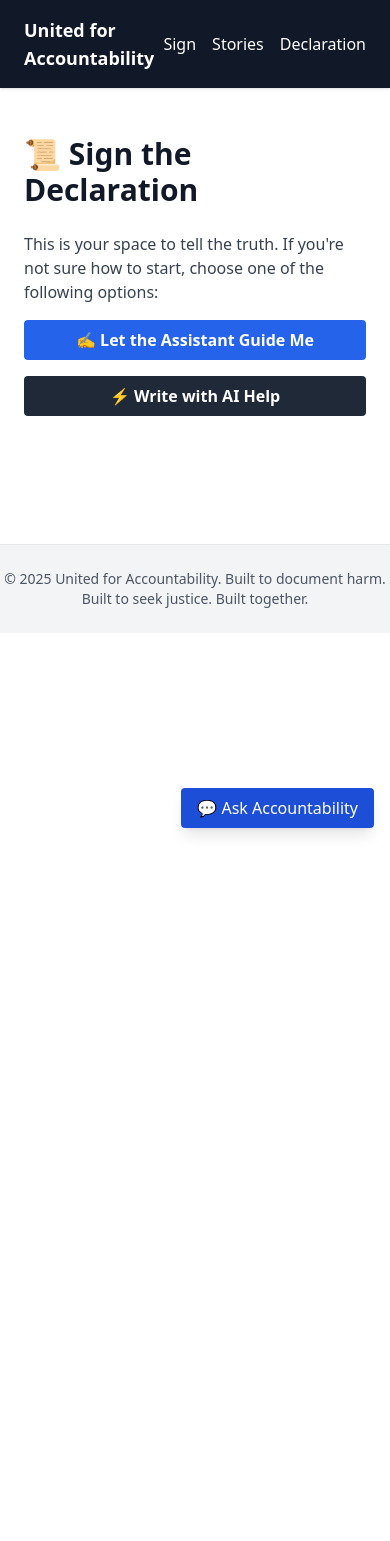
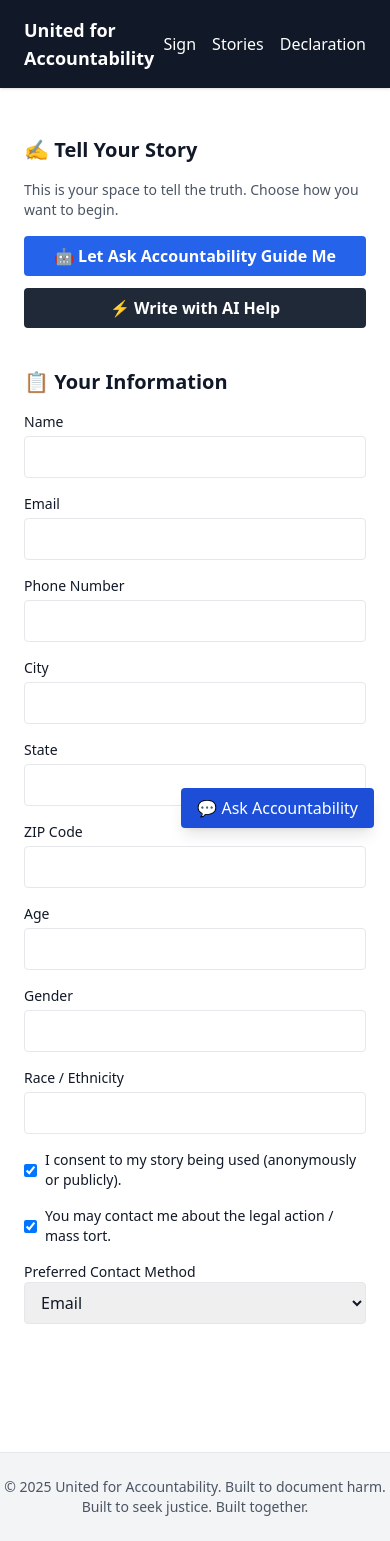
Before and after one commit to United-for-Accountability/mass-tort-platform, a Next.js app: page /sign in a window 390 px wide. Before the commit the page ends 844 px from the top, so only its background shows below. Built offline with nearby package versions, Linux system fonts and the light colour scheme.

Commit message:
Update sign.js

```diff
--- a/pages/sign.js
+++ b/pages/sign.js
@@ -10,15 +10,49 @@ export default function Sign() {
   const [submitted, setSubmitted] = useState(false);
   const [mode, setMode] = useState(''); // '' | 'ai' | 'guided'
 
-  const handleSubmit = () => {
-    if (!story.trim()) {
-      alert('Please enter or generate a story first.');
+  const [formData, setFormData] = useState({
+    name: '',
+    email: '',
+    phone: '',
+    city: '',
+    state: '',
+    zip: '',
+    age: '',
+    gender: '',
+    race: '',
+    consentToUse: true,
+    canContact: true,
+    contactMethod: 'email',
+  });
+
+  const handleChange = (e) => {
+    const { name, type, value, checked } = e.target;
+    setFormData((prev) => ({
+      ...prev,
+      [name]: type === 'checkbox' ? checked : value,
+    }));
+  };
+
+  const handleSubmit = async () => {
+    if (!story.trim() || !formData.name || !formData.email) {
+      alert('Please complete the story and required fields.');
       return;
     }
 
-    // Placeholder for future Airtable/API connection
-    console.log('Submitted story:', story);
+    try {
+      const res = await fetch('/api/submit', {
+        method: 'POST',
+        headers: { 'Content-Type': 'application/json' },
+        body: JSON.stringify({ ...formData, story }),
+      });
+
+      const data = await res.json();
+      if (!res.ok) throw new Error(data.error);
       setSubmitted(true);
+    } catch (err) {
+      console.error('❌ Submission Error:', err);
+      alert('Something went wrong submitting your story. Please try again.');
+    }
   };
 
   return (
@@ -29,26 +63,27 @@ export default function Sign() {
 
       <Navbar />
 
-      <main className="max-w-2xl mx-auto px-6 py-12 text-gray-900">
-        <h1 className="text-3xl font-bold mb-6">📜 Sign the Declaration</h1>
-
+      <main className="max-w-6xl mx-auto px-6 py-12 text-gray-900 grid md:grid-cols-2 gap-10">
         {submitted ? (
-          <div className="bg-green-100 text-green-800 p-4 rounded shadow">
-            ✅ Thank you. Your story has been recorded. Every voice matters.
+          <div className="md:col-span-2 bg-green-100 text-green-800 p-6 rounded shadow text-center">
+            ✅ Thank you. Your story and information have been submitted.
           </div>
         ) : (
           <>
-            <p className="text-gray-700 mb-4">
-              This is your space to tell the truth. If you're not sure how to start, choose one of the following options:
+            {/* LEFT COLUMN: STORY ASSISTANT */}
+            <div>
+              <h2 className="text-xl font-bold mb-4">✍️ Tell Your Story</h2>
+              <p className="text-sm text-gray-600 mb-4">
+                This is your space to tell the truth. Choose how you want to begin.
               </p>
 
               {!mode && (
-              <div className="space-y-4">
+                <div className="space-y-3">
                   <button
                     className="w-full bg-blue-600 hover:bg-blue-700 text-white font-semibold py-2 px-4 rounded"
                     onClick={() => setMode('guided')}
                   >
-                  ✍️ Let the Assistant Guide Me
+                    🤖 Let Ask Accountability Guide Me
                   </button>
                   <button
                     className="w-full bg-gray-800 hover:bg-gray-900 text-white font-semibold py-2 px-4 rounded"
@@ -60,27 +95,93 @@ export default function Sign() {
               )}
 
               {mode === 'ai' && (
-              <div className="mt-6">
+                <div className="mt-4">
                   <StoryAIHelper onComplete={(generatedStory) => setStory(generatedStory)} />
                 </div>
               )}
 
               {mode === 'guided' && (
-              <div className="mt-6">
+                <div className="mt-4">
                   <GuidedStoryHelper onComplete={(generatedStory) => setStory(generatedStory)} />
                 </div>
               )}
+            </div>
 
-            {story && !submitted && (
-              <div className="mt-6 text-right">
+            {/* RIGHT COLUMN: FORM */}
+            <div>
+              <h2 className="text-xl font-bold mb-4">📋 Your Information</h2>
+
+              <div className="space-y-4">
+                {[
+                  { label: 'Name', name: 'name' },
+                  { label: 'Email', name: 'email', type: 'email' },
+                  { label: 'Phone Number', name: 'phone' },
+                  { label: 'City', name: 'city' },
+                  { label: 'State', name: 'state' },
+                  { label: 'ZIP Code', name: 'zip' },
+                  { label: 'Age', name: 'age' },
+                  { label: 'Gender', name: 'gender' },
+                  { label: 'Race / Ethnicity', name: 'race' },
+                ].map(({ label, name, type = 'text' }) => (
+                  <div key={name}>
+                    <label className="block text-sm font-medium mb-1">{label}</label>
+                    <input
+                      type={type}
+                      name={name}
+                      value={formData[name]}
+                      onChange={handleChange}
+                      className="w-full border px-3 py-2 rounded"
+                    />
+                  </div>
+                ))}
+
+                <div className="flex items-center gap-2">
+                  <input
+                    type="checkbox"
+                    name="consentToUse"
+                    checked={formData.consentToUse}
+                    onChange={handleChange}
+                  />
+                  <label className="text-sm">
+                    I consent to my story being used (anonymously or publicly).
+                  </label>
+                </div>
+
+                <div className="flex items-center gap-2">
+                  <input
+                    type="checkbox"
+                    name="canContact"
+                    checked={formData.canContact}
+                    onChange={handleChange}
+                  />
+                  <label className="text-sm">
+                    You may contact me about the legal action / mass tort.
+                  </label>
+                </div>
+
+                <div>
+                  <label className="block text-sm font-medium">Preferred Contact Method</label>
+                  <select
+                    name="contactMethod"
+                    value={formData.contactMethod}
+                    onChange={handleChange}
+                    className="w-full border px-3 py-2 rounded"
+                  >
+                    <option value="email">Email</option>
+                    <option value="phone">Phone</option>
+                  </select>
+                </div>
+
+                {story && (
                   <button
-                  className="bg-blue-700 text-white px-6 py-2 rounded hover:bg-blue-800 font-semibold"
+                    className="mt-6 w-full bg-blue-700 text-white py-2 rounded hover:bg-blue-800 font-semibold"
                     onClick={handleSubmit}
                   >
-                  🖊 Submit My Story
+                    🖊 Submit My Story & Information
                   </button>
+                )}
               </div>
-            )}
+            </div>
           </>
         )}
       </main>
```
Lines whose indentation alone changed are shown as unchanged.
